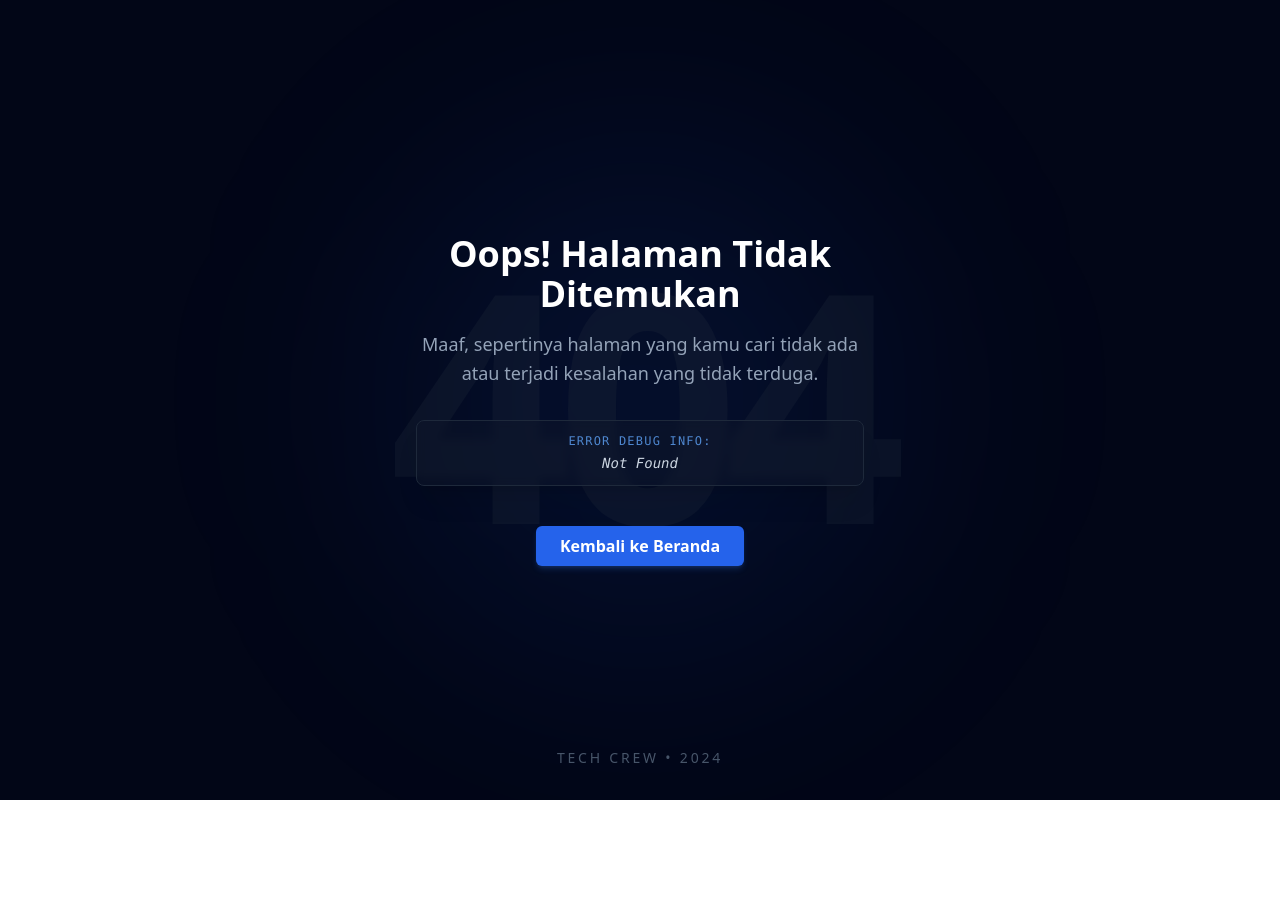
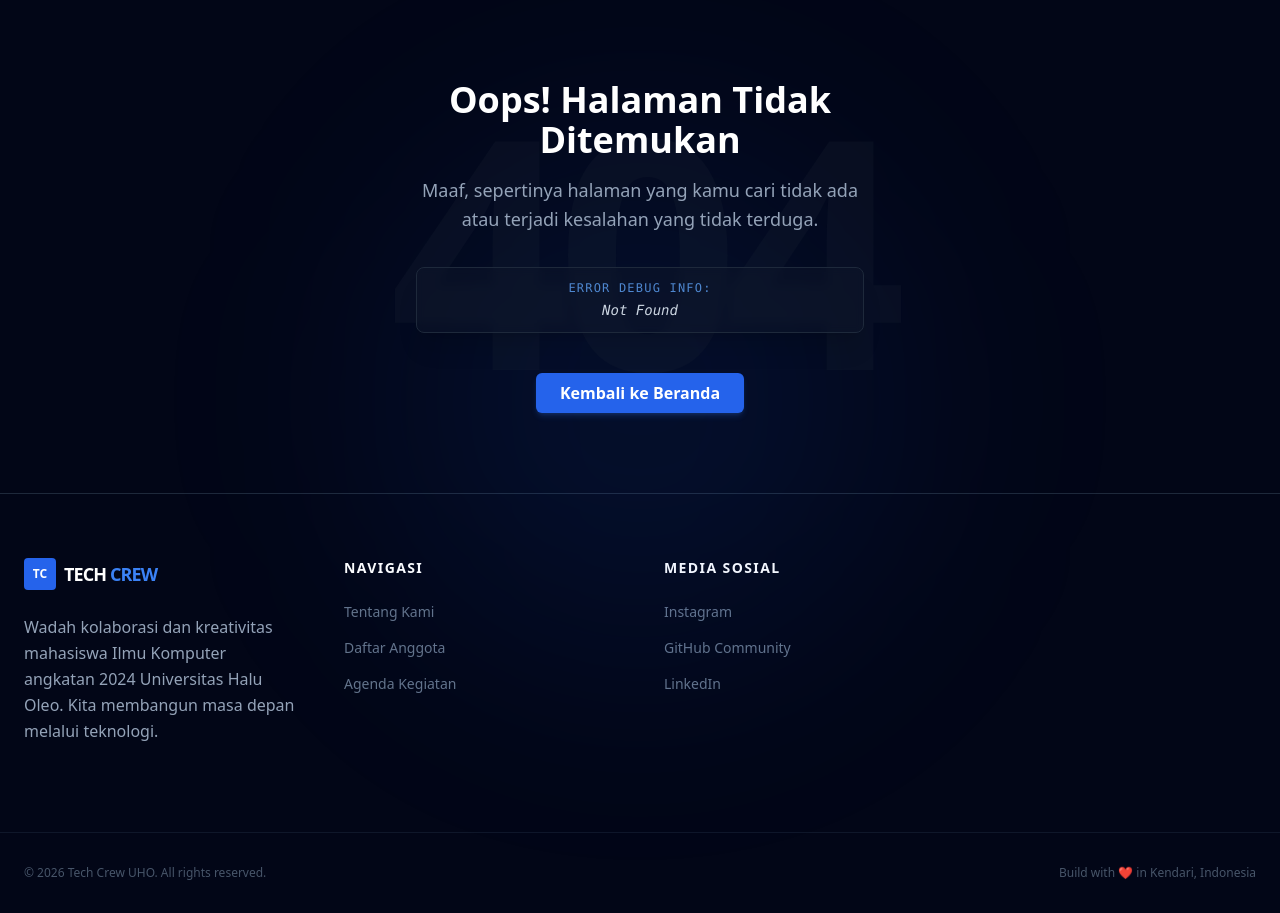
Before and after one commit to ridhocrnv/Belajar-React, a React (Vite) app: page /about in a window 1280 px wide. Before the commit this address had no page. Before the commit the page ends 800 px from the top, so only its background shows below. Built offline with nearby package versions, Linux system fonts and the light colour scheme.

Commit message:
fix(ui): prevent 404 watermark from overlapping footer
- move 404 watermark inside the relative flex-1 main container
- ensure watermark centers only within the available error content space
- fix z-index layering between watermark and footer

```diff
--- a/src/components/pages/NotFoundPage.jsx
+++ b/src/components/pages/NotFoundPage.jsx
@@ -1,17 +1,22 @@
 import { Link, useRouteError } from "react-router-dom";
+import Footer from "../layouts/Footer";
 import Button from "../ui/Button";
 
 const ErrorPage = () => {
     const error = useRouteError();
 
     return (
-        <div className="relative flex flex-col items-center justify-center min-h-screen bg-slate-950 px-6 text-center overflow-hidden">
+        <div className="flex flex-col min-h-screen bg-slate-950 text-white overflow-hidden">
+
             <div className="absolute top-1/2 left-1/2 -translate-x-1/2 -translate-y-1/2 w-[500px] h-[500px] bg-blue-600/10 rounded-full blur-[120px] pointer-events-none"></div>
 
-            <h1 className="text-[12rem] md:text-[20rem] font-extrabold text-slate-800/30 absolute select-none z-0 tracking-tighter">
+            <main className="relative flex-1 flex flex-col items-center justify-center px-6 text-center z-10 py-20">
+
+                <h1 className="text-[12rem] md:text-[20rem] font-extrabold text-slate-800/20 absolute top-1/2 left-1/2 -translate-x-1/2 -translate-y-1/2 select-none z-0 tracking-tighter pointer-events-none">
                     404
                 </h1>
 
+                {/* Konten Pesan */}
                 <div className="max-w-md z-10">
                     <h2 className="text-4xl font-bold text-white mb-4">
                         Oops! Halaman Tidak Ditemukan
@@ -21,6 +26,7 @@ const ErrorPage = () => {
                         Maaf, sepertinya halaman yang kamu cari tidak ada atau terjadi kesalahan yang tidak terduga.
                     </p>
 
+                    {/* Box Detail Error */}
                     <div className="bg-slate-900/50 backdrop-blur-sm px-4 py-3 rounded-lg border border-slate-800 shadow-xl mb-10">
                         <p className="text-xs font-mono text-blue-400/80 uppercase tracking-widest mb-1">
                             Error Debug Info:
@@ -30,17 +36,15 @@ const ErrorPage = () => {
                         </p>
                     </div>
 
-                {/* Navigasi Kembali */}
                     <Link to="/">
                         <Button variant="blue" className="px-10 py-3 shadow-lg shadow-blue-500/20">
                             Kembali ke Beranda
                         </Button>
                     </Link>
                 </div>
+            </main>
 
-            <div className="absolute bottom-8 text-slate-600 text-sm font-medium uppercase tracking-[0.2em]">
-                Tech Crew • 2024
-            </div>
+            <Footer />
         </div>
     );
 }
```
Lines whose indentation alone changed are shown as unchanged.
